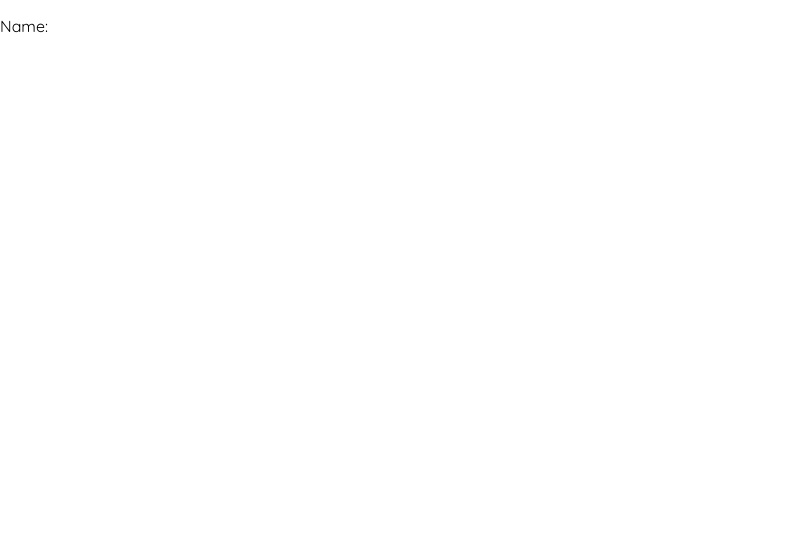
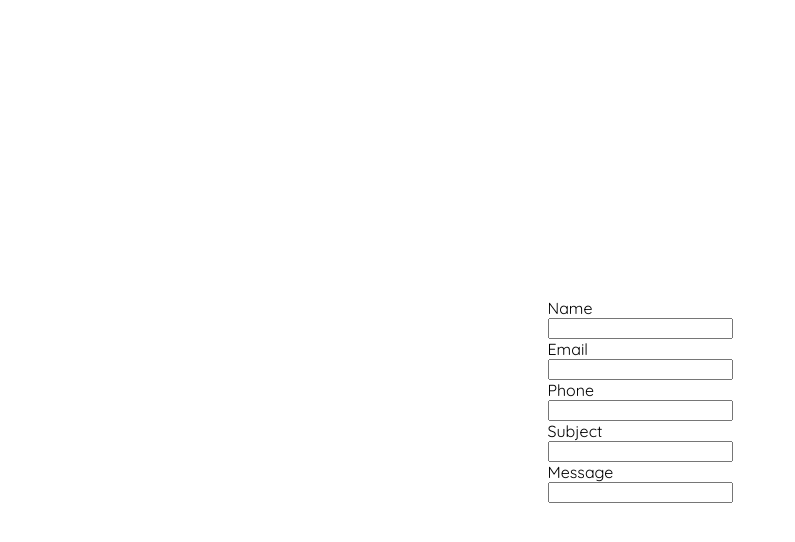
Before and after one commit to hack4impact-utk/muse-website, a Next.js app: page /contact in a window 1280 px wide. Shown: the top 542 px of the page, without its empty margins (0-795 px from the left). Built offline with nearby package versions, Linux system fonts and the light colour scheme.

Commit message:
Adds form fields and some styling

```diff
--- a/components/contactForm/contactForm.module.scss
+++ b/components/contactForm/contactForm.module.scss
@@ -1 +1,16 @@
 @use './styles/variables' as vars;
+
+.container {
+    display: flex;
+    flex-direction: column;
+    justify-content: center;
+    align-items: center;
+    text-align: center;
+    min-height: 100vh;
+
+    label {
+        display: flex;
+        flex-direction: column;
+        text-align: left;
+    }
+}
--- a/components/contactForm/index.tsx
+++ b/components/contactForm/index.tsx
@@ -3,9 +3,32 @@ import styles from "./contactForm.module.scss";
 
 const ContactForm: React.FC = () => {
   return (
-    <div>
-      <p>Name:</p>
-    </div>
+    <form className={styles.container}>
+      <label>
+        Name
+        <input></input>
+      </label>
+
+      <label>
+        Email
+        <input></input>
+      </label>
+
+      <label>
+        Phone
+        <input></input>
+      </label>
+
+      <label>
+        Subject
+        <input></input>
+      </label>
+
+      <label>
+        Message
+        <input></input>
+      </label>
+    </form>
   );
 };
 
```
